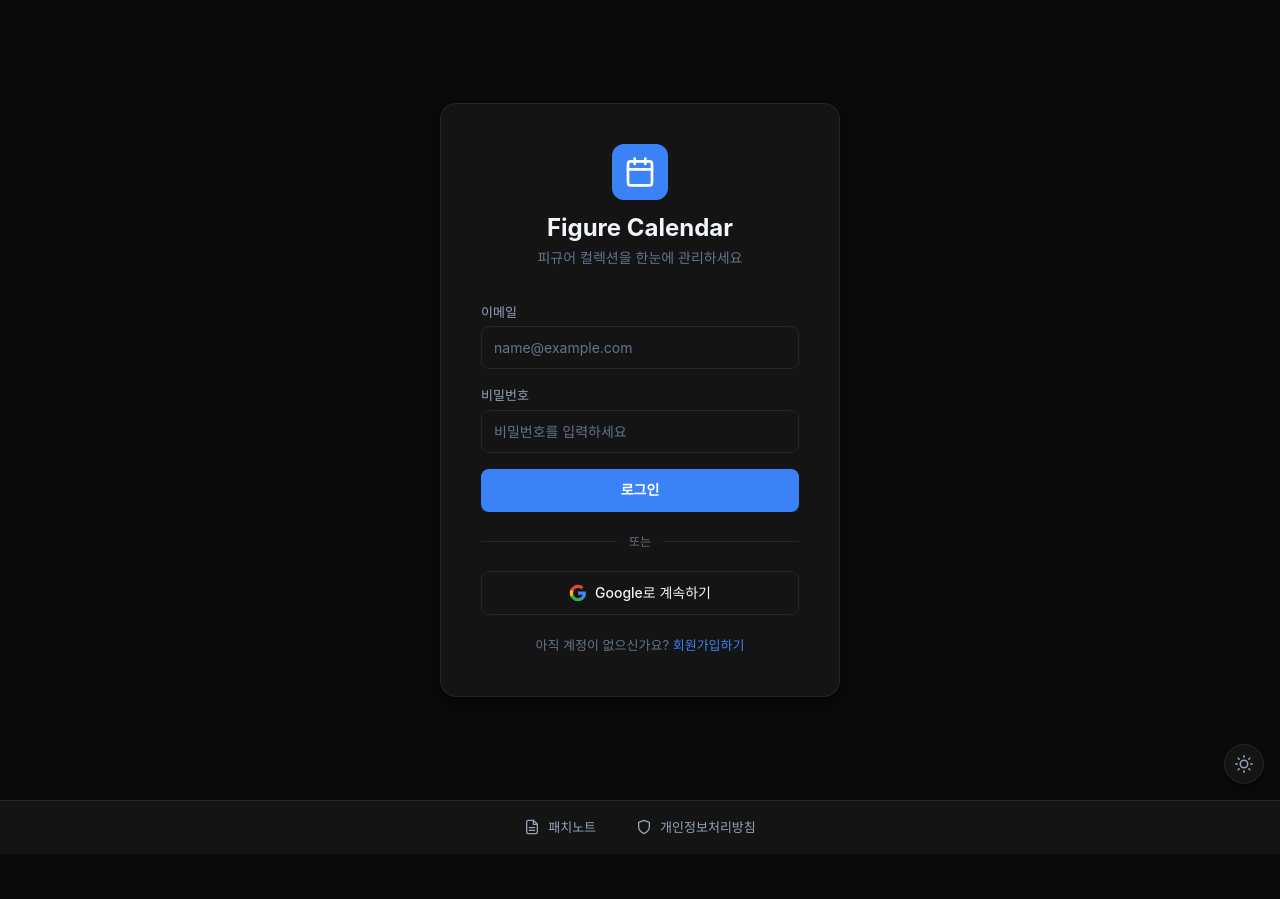
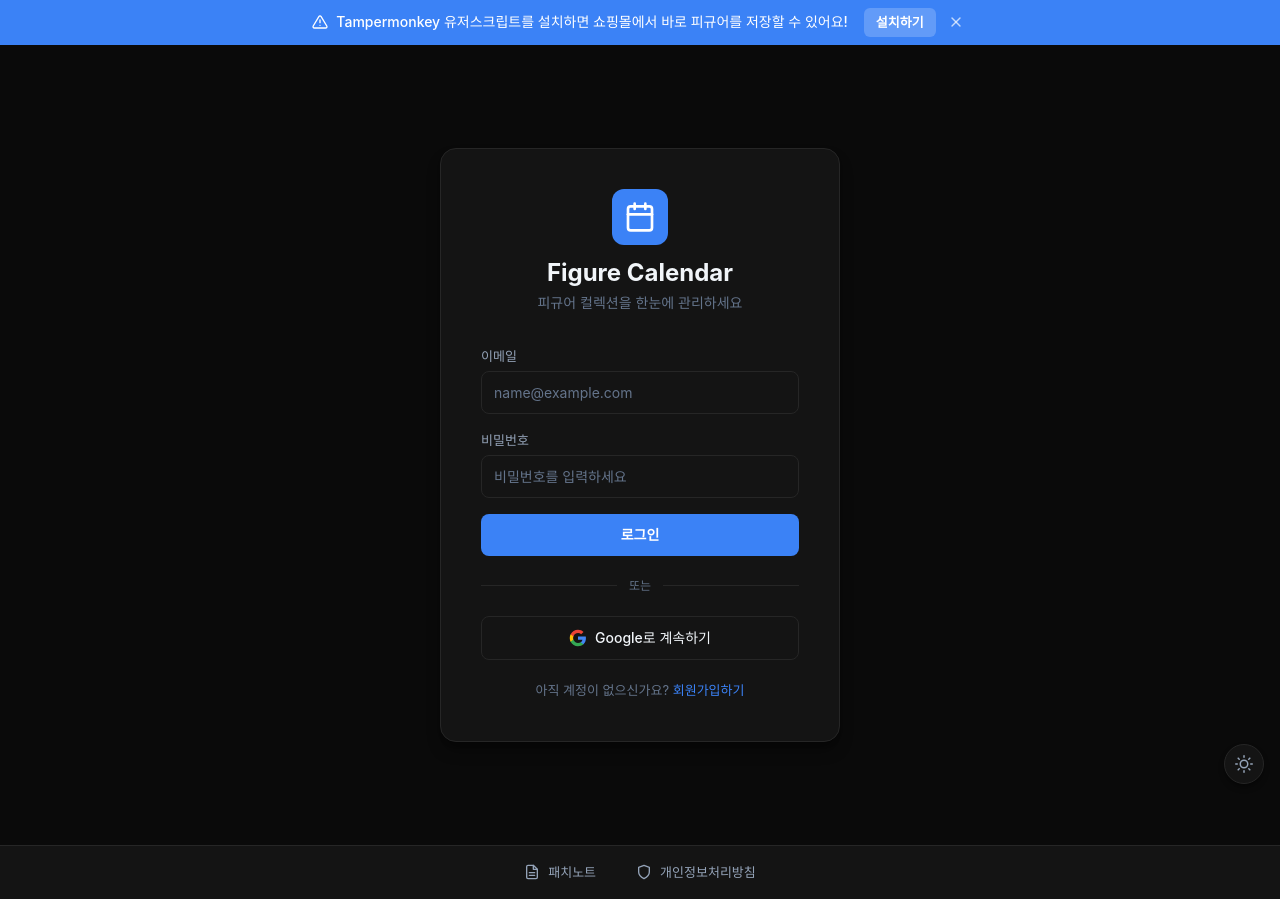
Before and after one commit to Uragirimono00/figure-calendar, a Svelte app: page / in a window 1280 px wide. Before the commit the page ends 854 px from the top, so only its background shows below. Built offline with nearby package versions, Linux system fonts and the light colour scheme; no server answers; a web font is replaced by a local one.

Commit message:
사이트 접속시 temparmonkey설치 안했으면 배너 보여줌

```diff
--- a/src/App.svelte
+++ b/src/App.svelte
@@ -11,6 +11,7 @@
     let user = null;
     let showSignup = false;
     let darkMode = false;
+    let showTmBanner = false;
     // 현재 해시값에 따라 페이지를 분기 (기본값은 "dashboard")
     let currentPage = "dashboard";
 
@@ -27,8 +28,22 @@
 
     window.addEventListener("hashchange", updatePage);
 
+    function dismissTmBanner() {
+        showTmBanner = false;
+        localStorage.setItem("figcal-tm-banner-dismissed", "true");
+    }
+
     onMount(() => {
         updatePage();
+
+        // Tampermonkey 설치 여부 감지
+        if (!localStorage.getItem("figcal-tm-banner-dismissed")) {
+            setTimeout(() => {
+                if (!window.__FIGCAL_TM__) {
+                    showTmBanner = true;
+                }
+            }, 1000);
+        }
 
         // 다크모드 초기 설정 (기본값 true)
         if (localStorage.getItem("darkMode") === null) {
@@ -62,6 +77,30 @@
         }
     }
 </script>
+
+{#if showTmBanner}
+    <div class="tm-banner" class:tm-banner-visible={showTmBanner}>
+        <div class="tm-banner-inner">
+            <span class="tm-banner-text">
+                <svg width="16" height="16" viewBox="0 0 24 24" fill="none" stroke="currentColor" stroke-width="2" stroke-linecap="round" stroke-linejoin="round"><path d="M10.29 3.86L1.82 18a2 2 0 0 0 1.71 3h16.94a2 2 0 0 0 1.71-3L13.71 3.86a2 2 0 0 0-3.42 0z"/><line x1="12" y1="9" x2="12" y2="13"/><line x1="12" y1="17" x2="12.01" y2="17"/></svg>
+                Tampermonkey 유저스크립트를 설치하면 쇼핑몰에서 바로 피규어를 저장할 수 있어요!
+            </span>
+            <div class="tm-banner-actions">
+                <a
+                    class="tm-banner-install"
+                    href="https://raw.githubusercontent.com/Uragirimono00/figure-calendar/master/figure-calendar.user.js"
+                    target="_blank"
+                    rel="noopener noreferrer"
+                >
+                    설치하기
+                </a>
+                <button class="tm-banner-close" on:click={dismissTmBanner} title="닫기">
+                    <svg width="16" height="16" viewBox="0 0 24 24" fill="none" stroke="currentColor" stroke-width="2" stroke-linecap="round" stroke-linejoin="round"><line x1="18" y1="6" x2="6" y2="18"/><line x1="6" y1="6" x2="18" y2="18"/></svg>
+                </button>
+            </div>
+        </div>
+    </div>
+{/if}
 
 {#if currentPage === "privacy"}
     <PrivacyPolicy />
@@ -171,4 +210,68 @@
         border-color: var(--color-primary);
         transform: scale(1.05);
     }
+
+    /* Tampermonkey 설치 안내 배너 */
+    .tm-banner {
+        background: var(--color-primary);
+        color: #fff;
+        overflow: hidden;
+        animation: tm-slide-down 0.3s ease-out;
+    }
+    @keyframes tm-slide-down {
+        from { max-height: 0; opacity: 0; }
+        to   { max-height: 80px; opacity: 1; }
+    }
+    .tm-banner-inner {
+        display: flex;
+        align-items: center;
+        justify-content: center;
+        gap: var(--space-4);
+        padding: var(--space-2) var(--space-4);
+        max-width: 1280px;
+        margin: 0 auto;
+        flex-wrap: wrap;
+    }
+    .tm-banner-text {
+        display: inline-flex;
+        align-items: center;
+        gap: var(--space-2);
+        font-size: 0.875rem;
+        font-weight: 500;
+    }
+    .tm-banner-actions {
+        display: flex;
+        align-items: center;
+        gap: var(--space-2);
+    }
+    .tm-banner-install {
+        background: rgba(255, 255, 255, 0.2);
+        color: #fff;
+        text-decoration: none;
+        padding: var(--space-1) var(--space-3);
+        border-radius: var(--radius-sm);
+        font-size: 0.8125rem;
+        font-weight: 600;
+        transition: background var(--transition-fast);
+    }
+    .tm-banner-install:hover {
+        background: rgba(255, 255, 255, 0.35);
+        text-decoration: none;
+    }
+    .tm-banner-close {
+        background: transparent;
+        border: none;
+        color: rgba(255, 255, 255, 0.7);
+        cursor: pointer;
+        display: flex;
+        align-items: center;
+        justify-content: center;
+        padding: var(--space-1);
+        border-radius: var(--radius-sm);
+        transition: color var(--transition-fast), background var(--transition-fast);
+    }
+    .tm-banner-close:hover {
+        color: #fff;
+        background: rgba(255, 255, 255, 0.15);
+    }
 </style>
```
